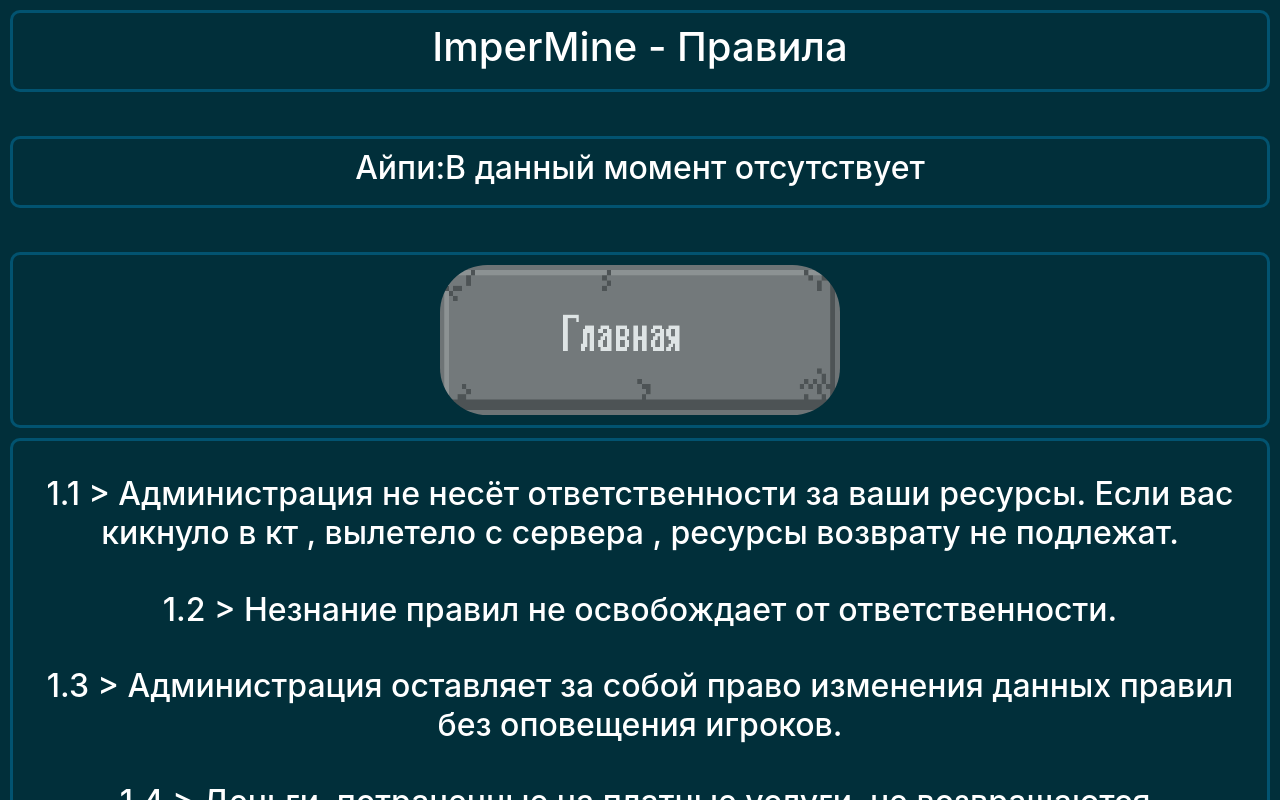
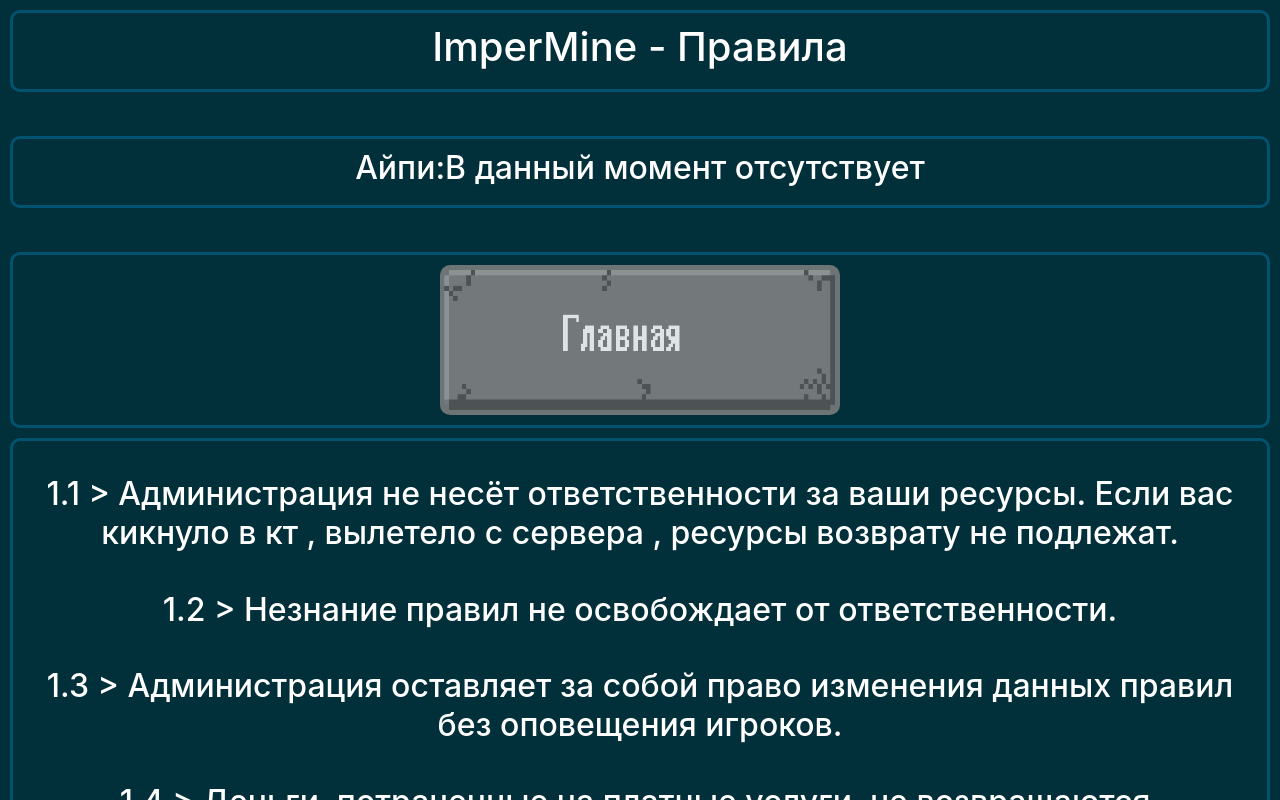
Before and after one commit to hellfalling/suscraft, a plain HTML site: page sqizcraft/rules.html in a window 1280 px wide. In both pictures the pointer is over the picture 640 px from the left and 340 px from the top of the page. Shown: the top 800 px of the page. Drawn offline with nearby package versions, Linux system fonts and the light colour scheme.

Commit message:
Update rules.html

```diff
--- a/sqizcraft/rules.html
+++ b/sqizcraft/rules.html
@@ -50,7 +50,7 @@ iframe:hover {
               transition:all 3s ease-out;
 }
 img:hover {
-    border-radius:60px;
+    border-radius:10px;
     opacity:1;
     transition:all 5s ease-out;
 }
@@ -144,4 +144,5 @@ p {
 
 
 
+
 </body></html>
```
